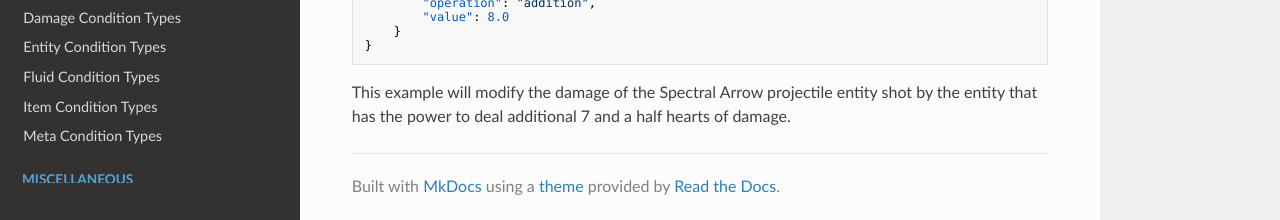
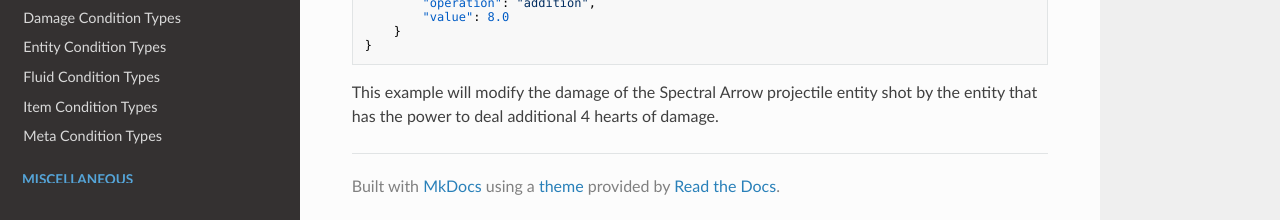
Before and after one commit to apace100/origins-docs, an MkDocs documentation site: the page built from docs/types/power_types/modify_projectile_damage.md, in a window 1280 px wide and 1211 px high. Shown: the part 988-1208 px from the top of the window. Built offline with MkDocs 1.6.1, drawn with Linux system fonts in a browser that asks for light colours; nearby versions of some CDN libraries.

Commit message:
Update `modify_projectile_damage.md` (Power Type)
Fix incorrect damage value on Example description.

````diff
--- a/docs/types/power_types/modify_projectile_damage.md
+++ b/docs/types/power_types/modify_projectile_damage.md
@@ -41,4 +41,4 @@ Field  | Type | Default | Description
 }
 ```
 
-This example will modify the damage of the Spectral Arrow projectile entity shot by the entity that has the power to deal additional 7 and a half hearts of damage.
+This example will modify the damage of the Spectral Arrow projectile entity shot by the entity that has the power to deal additional 4 hearts of damage.
````
